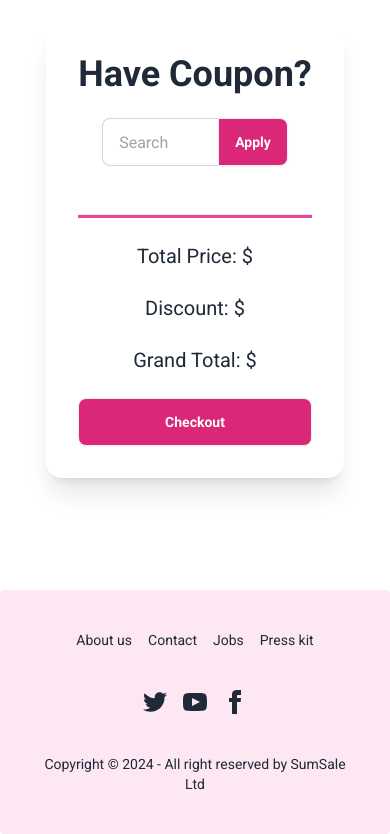
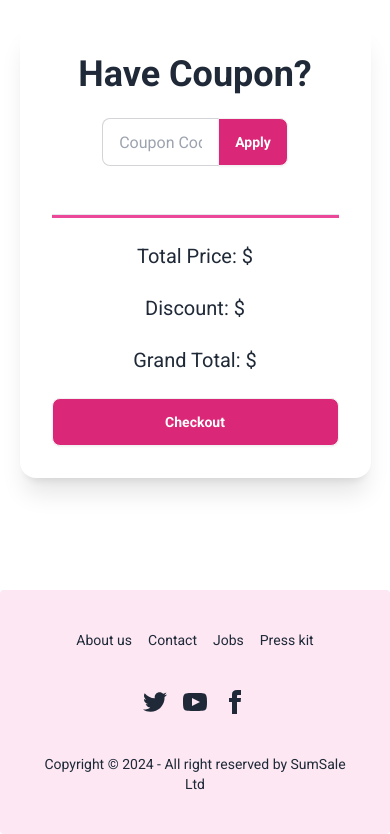
Before and after one commit to mdadnanshafiq/sumsale, a plain HTML site: page index.html in a window 390 px wide. Shown: the part 4888-5722 px from the top of the page. Drawn offline with nearby package versions, Linux system fonts and the light colour scheme.

Commit message:
bug test

```diff
--- a/index.html
+++ b/index.html
@@ -273,13 +273,13 @@
 
         </section>
         <section class="sticky top-0 mx-auto">
-            <div class="card lg:max-w-fit md:max-w-fit bg-base-100 shadow-xl my-28 p-8 flex flex-col justify-center items-center lg:items-start md:items-start gap-6 mx-auto">
+            <div class="card lg:max-w-fit md:max-w-fit w-[90vw] bg-base-100 shadow-xl my-28 p-8 flex flex-col justify-center items-center lg:items-start md:items-start gap-6 mx-auto">
                 <h2 class="text-4xl font-bold">Have Coupon?</h2>
                 <div>
                     <div class="join">
                         <div>
                             <div>
-                                <input class="input input-bordered join-item w-[30vw] lg:w-auto md:w-auto" placeholder="Search" />
+                                <input class="input input-bordered join-item w-[30vw] lg:w-auto md:w-auto" placeholder="Coupon Code" />
                             </div>
                         </div>
                         <div class="indicator ">
```
